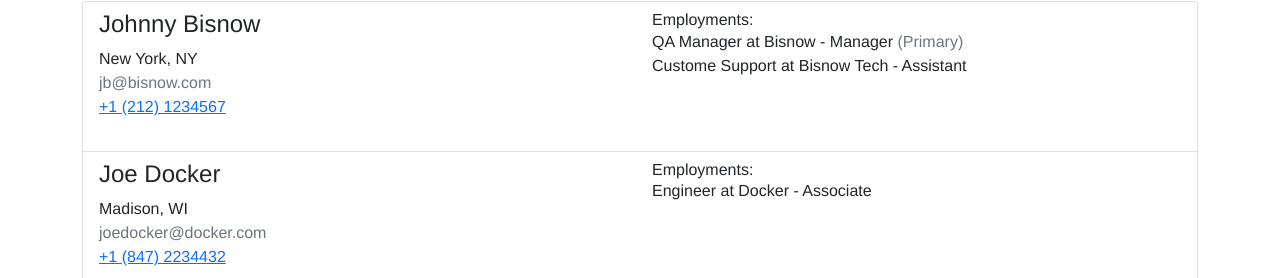
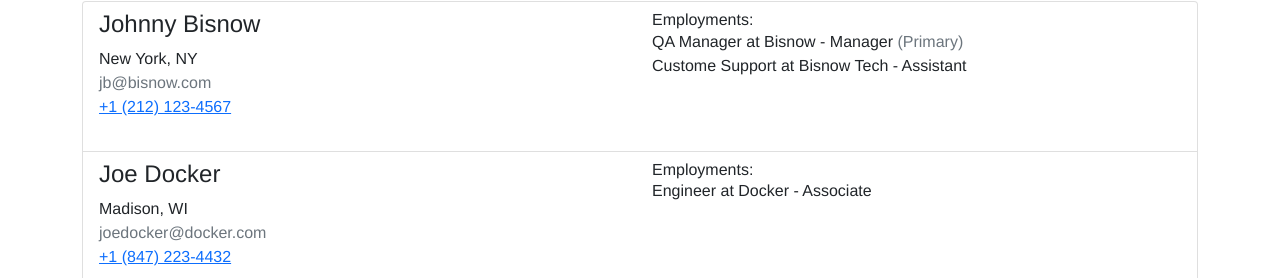
Before and after one commit to mayoalexander/contacts-search-ui, a Vue app: page / in a window 1280 px wide. Both pictures are taken after a click on the button "View Contacts". Shown: the part 522-800 px from the top of the page. Built offline with nearby package versions, Linux system fonts and the light colour scheme.

Commit message:
search query method + core sorting

```diff
--- a/src/views/Contacts/ListAll.vue
+++ b/src/views/Contacts/ListAll.vue
@@ -35,12 +35,24 @@
     // set default view
     this.$store.commit("SET_VIEW", "list");
   },
+  methods: {
+    getSearchQuery () {
+      return this.$store.state.searchQuery.trim().toLowerCase()
+    },
+    applyFiltersSorting (contacts) {
+      // filter by name
+      contacts = contacts.sort(function(a, b) { return a.name - b.name });
+
+      return contacts
+    }
+  },
   computed: {
     filteredContacts() {
       let filtered = this.allContacts;
-      const query = this.$store.state.searchQuery.trim().toLowerCase();
+      const query = this.getSearchQuery();
+      const allContacts = this.applyFiltersSorting(this.allContacts)
       if (query) {
-        filtered = this.allContacts.filter((item) => {
+        filtered = allContacts.filter((item) => {
           let res = false;
           if (item.name.toLowerCase().includes(query)) {
             res = true;
--- a/src/views/Contacts/Views/List.vue
+++ b/src/views/Contacts/Views/List.vue
@@ -52,9 +52,16 @@
   },
   methods: {
     formatPhone(phone) {
-      return (
-        "+" + phone.country_code + " (" + phone.area_code + ") " + phone.number
-      );
+      // compile
+      phone = ("+" + phone.country_code + " (" + phone.area_code + ") " + phone.number)
+      // format
+      var cleaned = ('' + phone).replace(/\D/g, '');
+      var match = cleaned.match(/^(1|)?(\d{3})(\d{3})(\d{4})$/);
+      if (match) {
+        var intlCode = (match[1] ? '+1 ' : '');
+        return [intlCode, '(', match[2], ') ', match[3], '-', match[4]].join('');
+      }
+      return null;
     },
   },
 };
```
